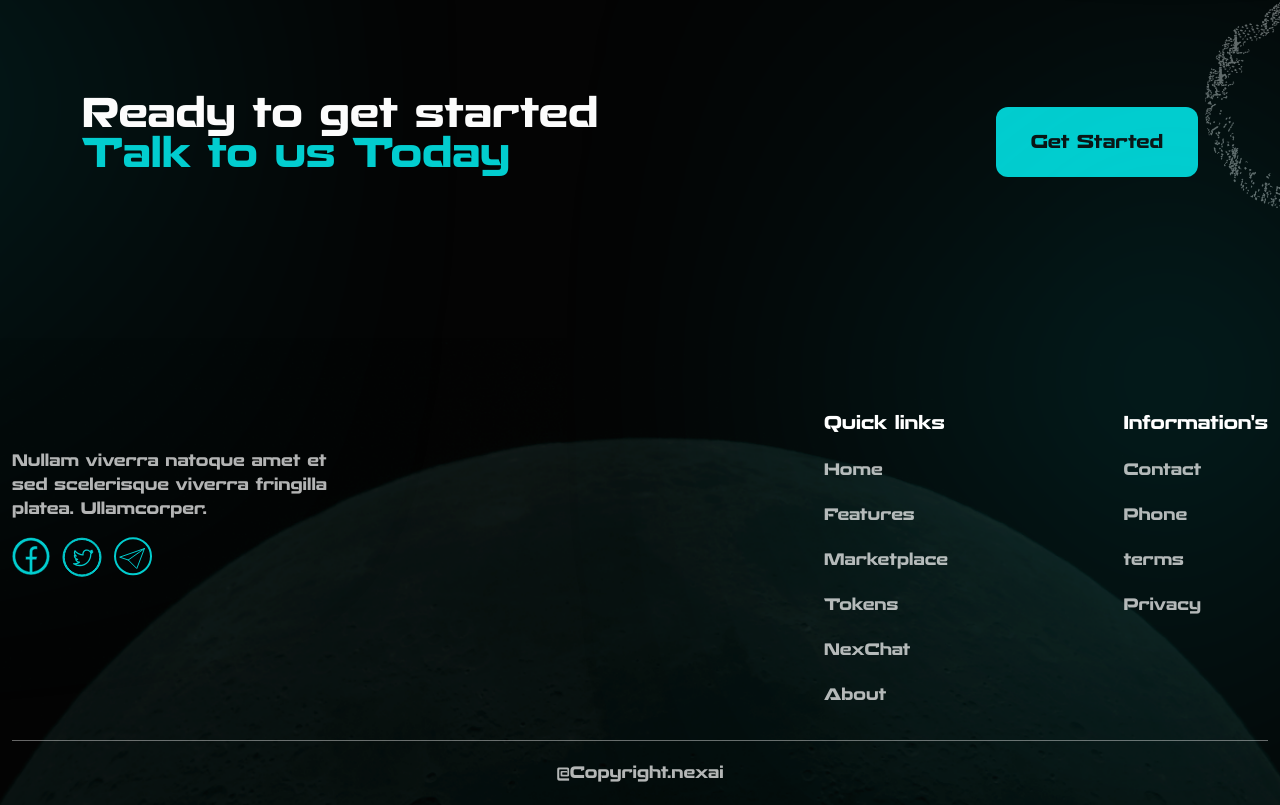
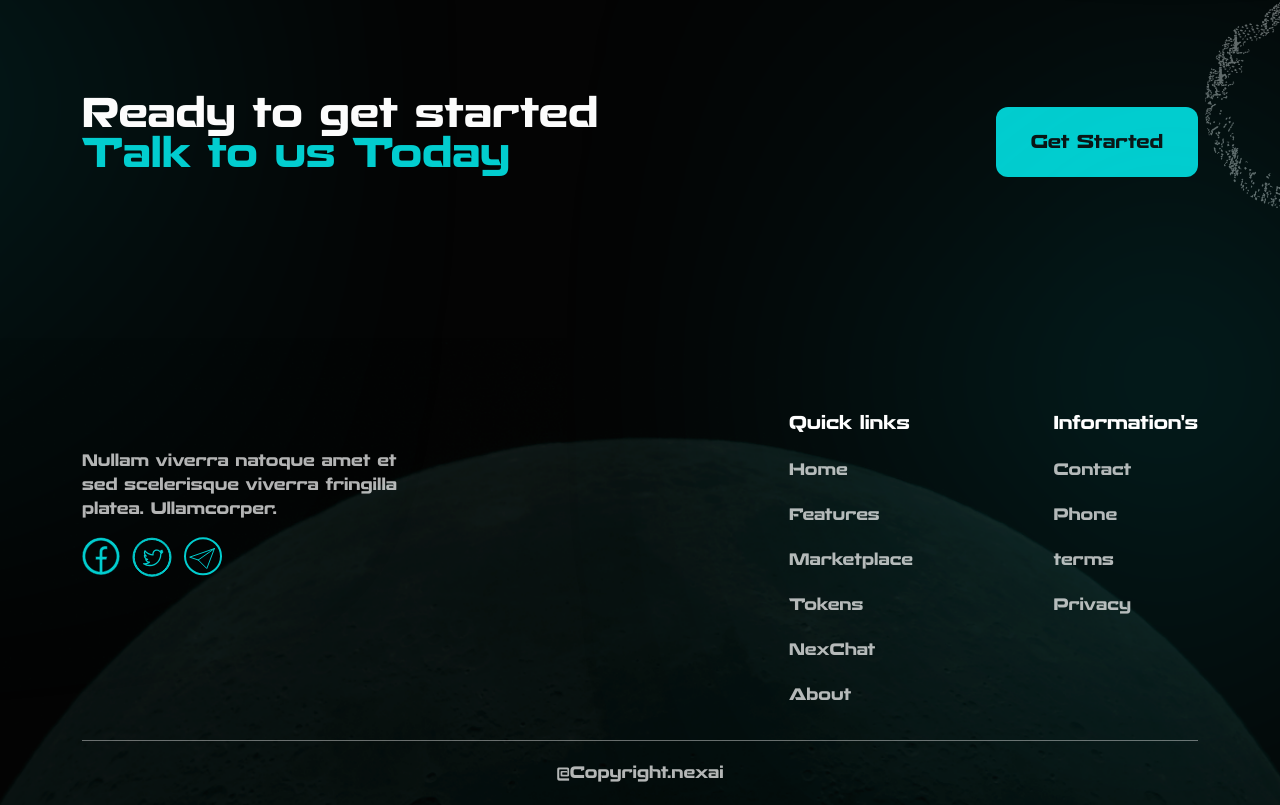
Before and after one commit to Priyanka-390/nexa-ai, a React (Create React App) app: page / in a window 1280 px wide. Shown: the part 6200-7005 px from the top of the page. Built offline with nearby package versions, Linux system fonts and the light colour scheme.

Commit message:
footer update

```diff
--- a/src/components/Footer.jsx
+++ b/src/components/Footer.jsx
@@ -4,7 +4,7 @@ import { Facebook, Telegram, Twitr } from "./Icons";
 const Footer = () => {
   return (
     <div className="bg-[url(./assets/images/footbg.webp)] relative z-[1] overflow-x-clip lg:mt-20 lg:pt-36 md:pt-28 sm:pt-20 pt-10  bg-cover bg-center bg-no-repeat">
-      <div className="container x:max-w-[1140px]  xl:px-3 px-6 mx-auto">
+      <div className="container xl:max-w-[1140px]  xl:px-3 px-6 mx-auto">
         <div className="flex flex-row flex-wrap -mx-3 ">
           <div className="md:w-1/2 w-full px-3">
             <p className="ff-rech font-bold md:pt-10 text-white sm:text-base text-sm opacity-[70%] max-w-[356px]">
```
